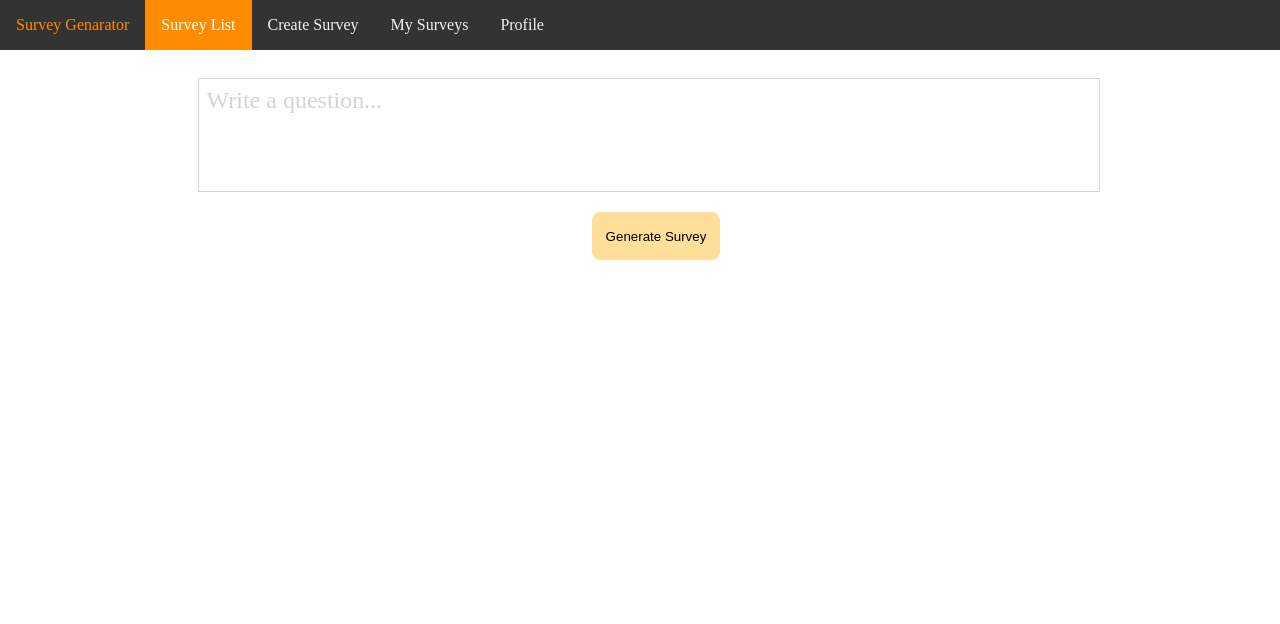
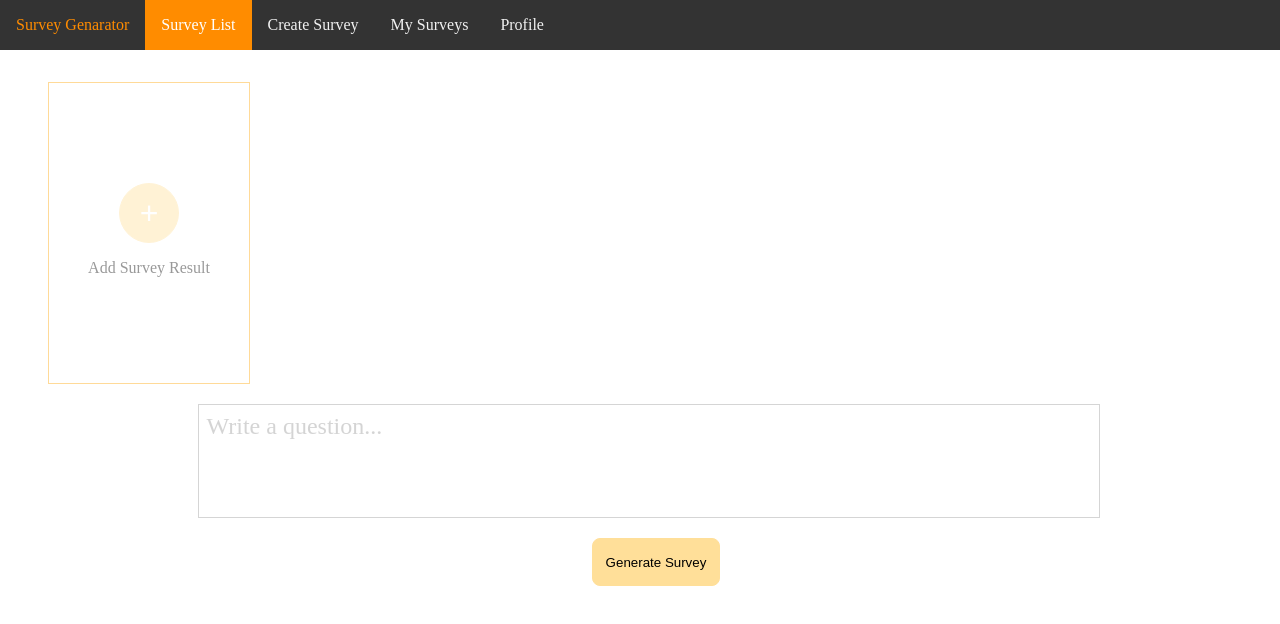
Before and after one commit to ro-ll-bot/survey-generator, a React (Create React App) app: page /create-survey in a window 1280 px wide. Shown: the top 624 px of the page. Built offline with nearby package versions, Linux system fonts and the light colour scheme.

Commit message:
Create Result UI created

```diff
--- /dev/null
+++ b/src/components/result/CreateResult.tsx
@@ -0,0 +1,32 @@
+import React from 'react'
+import { Result } from './Result'
+
+export function ResultUI() {
+  const result = {
+    id: 1,
+    title: "First Result",
+    image: "https://images.unsplash.com/photo-1580251645806-239f4df8ce13?ixid=MXwxMjA3fDB8MHxwaG90by1wYWdlfHx8fGVufDB8fHw%3D&ixlib=rb-1.2.1&auto=format&fit=crop&w=1951&q=80",
+    description: "lorem ipsum lorem ipsum lorem ipsum"
+  }
+
+  return (
+    <div className="result-container">
+      <h5>{result.title}</h5>
+      {result.image &&
+        <img src={result.image} alt={result.title} />
+      }
+      <p>{result.description}</p>
+    </div>
+  )
+}
+
+export default function CreateResult() {
+  return (
+    <div className="result-container">
+      <div>
+        <button className="button add-result-button">+</button>
+        <p>Add Survey Result</p>
+      </div>
+    </div>
+  )
+}
--- /dev/null
+++ b/src/components/result/Result.ts
@@ -0,0 +1,6 @@
+export interface Result {
+  id: number;
+  title: string;
+  description?: string;
+  image?: string;
+}
--- /dev/null
+++ b/src/components/result/_result.scss
@@ -0,0 +1,33 @@
+.result-container {
+  width: 200px;
+  height: 300px;
+
+  border: 1px solid orange;
+
+  margin: 20px 40px;
+
+  text-align: center;
+
+  opacity: 0.4;
+
+  img {
+  max-width: 150px;
+  max-height: 300px;
+  }
+
+  &:hover {
+    opacity: 1;
+  }
+}
+
+.add-result-button {
+  width: 60px;
+  height: 60px;
+
+  border-radius: 50%;
+
+  margin-top: 50%;
+
+  font-size: 2rem;
+  color: white;
+}
--- a/src/components/survey/Survey.tsx
+++ b/src/components/survey/Survey.tsx
@@ -4,6 +4,7 @@ import { Question } from '../question/Question';
 import { SURVEY_BASE_URL } from './utils/SurveyConstants';
 
 import CreateQuestionGroup from '../question/CreateQuestion';
+import CreateResult, { ResultUI } from '../result/CreateResult';
 
 
 export enum SurveyStatus {
@@ -34,12 +35,14 @@ export function SurveyGenerator() {
     console.log(JSON.stringify(questions));
   };
 
-  return (<div>
-    <CreateQuestionGroup questionList={questions}></CreateQuestionGroup>
-    <div className="question-container">
-      <button className="button" onClick={finishSurvey}>Generate Survey</button>
+  return (
+    <div>
+      <CreateResult />
+      <CreateQuestionGroup questionList={questions}></CreateQuestionGroup>
+      <div className="question-container">
+        <button className="button" onClick={finishSurvey}>Generate Survey</button>
+      </div>
     </div>
-  </div>
   );
 }
 
--- a/src/css/main.css
+++ b/src/css/main.css
@@ -219,4 +219,31 @@ body {
   -webkit-transition-duration: 0.3s;
           transition-duration: 0.3s;
 }
+
+.result-container {
+  width: 200px;
+  height: 300px;
+  border: 1px solid orange;
+  margin: 20px 40px;
+  text-align: center;
+  opacity: 0.4;
+}
+
+.result-container img {
+  max-width: 150px;
+  max-height: 300px;
+}
+
+.result-container:hover {
+  opacity: 1;
+}
+
+.add-result-button {
+  width: 60px;
+  height: 60px;
+  border-radius: 50%;
+  margin-top: 50%;
+  font-size: 2rem;
+  color: white;
+}
 /*# sourceMappingURL=main.css.map */
--- a/src/ui/style/main.scss
+++ b/src/ui/style/main.scss
@@ -5,3 +5,4 @@
 @import '../../components/question/question';
 @import '../../components/navbar/navbar';
 @import '../../components/choice/choices';
+@import '../../components/result/result';
```
Also changed, not shown: 1 other file (tests, documents, lock files or other folders).
